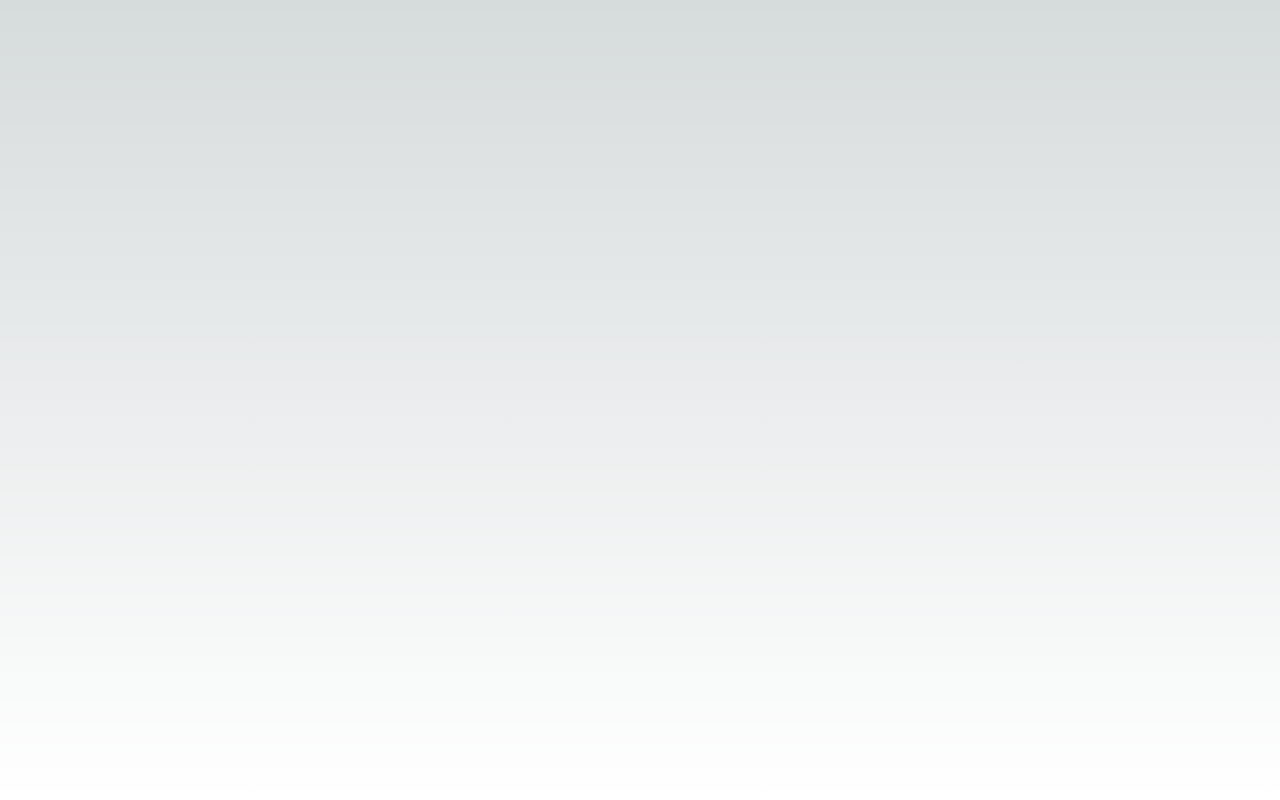
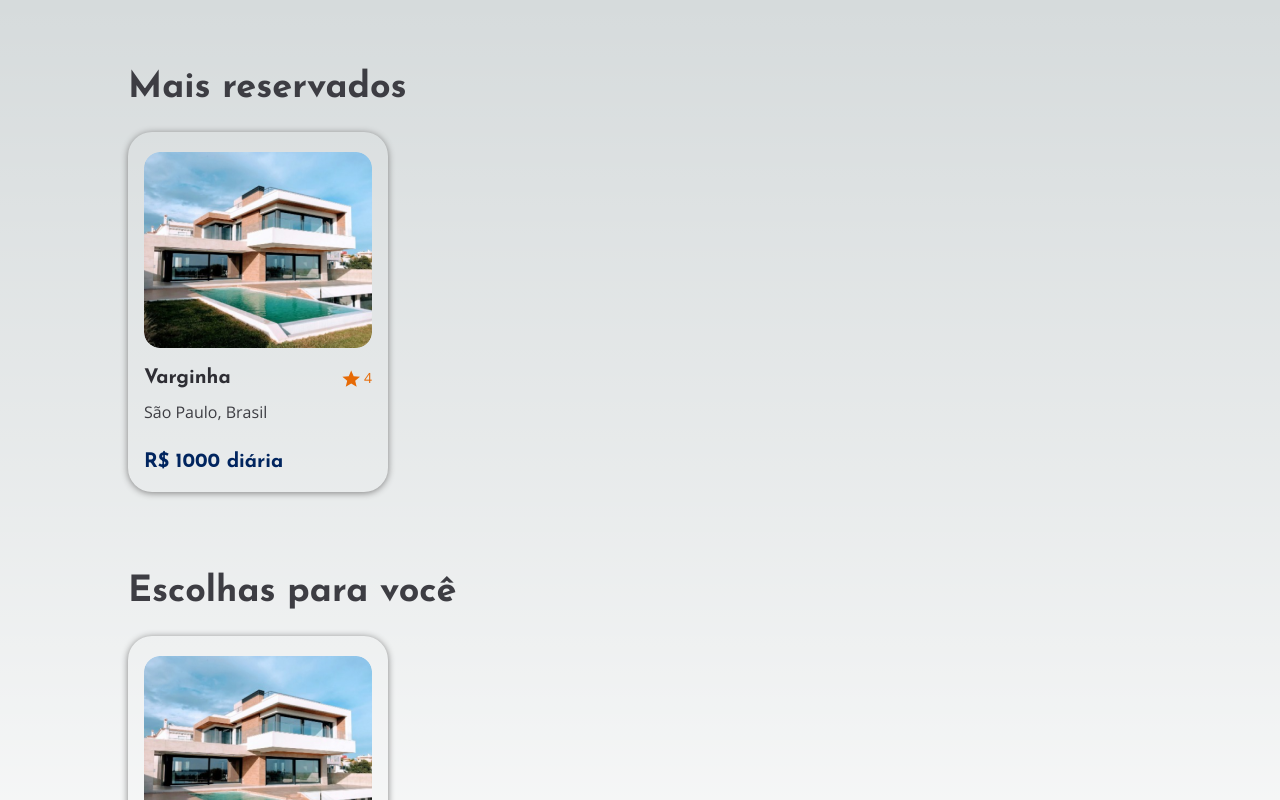
Before and after one commit to ADS2024-2-LocaEspaco/LocacaoEspacoFE, a Next.js app: page /homepage in a window 1280 px wide. Shown: the top 800 px of the page. Built offline with nearby package versions, Linux system fonts and the light colour scheme.

Commit message:
feat: component cardAd

```diff
--- a/src/pages/_app.tsx
+++ b/src/pages/_app.tsx
@@ -1,6 +1,12 @@
 import "@/styles/globals.css";
+import { josefin, openSans } from "@/styles/fonts";
+
 import type { AppProps } from "next/app";
 
 export default function App({ Component, pageProps }: AppProps) {
-  return <Component {...pageProps} />;
+  return (
+    <div className={`${josefin.variable} ${openSans.variable} font-body`}>
+      <Component {...pageProps} />
+    </div>
+  )
 }
--- /dev/null
+++ b/src/pages/homepage/components/cardAd.tsx
@@ -0,0 +1,40 @@
+import Image, { StaticImageData } from "next/image";
+
+import StarIcon from '../../../../public/icons/star_icon.svg'
+
+export interface CardAdProps {
+    image: StaticImageData
+    title: string
+    rating: number
+    city: string
+    country: string
+    value: number
+}
+
+export default function CardAd({ image, title, rating, city, country, value }: CardAdProps) {
+    return (
+        <div className="flex flex-col w-[260px] px-4 pt-5 pb-4 rounded-3xl hover:opacity-90 cursor-pointer shadow-[0px_1px_7.6px_0px_rgba(128,128,128,1)]">
+            <Image
+                src={image}
+                alt="Imagem do anúncio"
+                className="rounded-2xl"
+            />
+
+            <div className="flex justify-between mt-4">
+                <h4 className="font-title font-bold text-xl text-black-200">{title}</h4>
+
+                <div className="flex gap-1 justify-center items-center">
+                    <Image
+                        src={StarIcon}
+                        alt="Imagem do anúncio"
+                    />
+                    <p className="text-sm text-orange-400">{rating}</p>
+                </div>
+            </div>
+
+            <p className="mt-2 text-gray-400">{city}, {country}</p>
+
+            <span className="mt-6 block font-title font-bold text-xl text-blue-600">R$ {value} diária</span>
+        </div>
+    )
+};
--- a/src/pages/homepage/index.tsx
+++ b/src/pages/homepage/index.tsx
@@ -1,12 +1,45 @@
 import Image from "next/image";
 
-import Banner from '../../assets/banner.png'
-
+import AdImage from '../../assets/card.png'
+import CardAd, { CardAdProps } from "./components/cardAd";
+import { useState } from "react";
 
 export default function Homepage() {
+    const [ dataSectionMostReserved, setDataSectionMostReserved ] = useState<CardAdProps[]>([])
+
     return (
-        <main className="flex min-h-screen px-32 py-[68px]">
+        <main className="flex flex-col gap-20 min-h-screen px-32 py-[68px]">
             {/* <Image src={Banner} alt="Banner principal de anúncio" /> */}
+
+            <div className="space-y-6">
+                <h2 className="font-title font-bold text-4xl text-black-100">Mais reservados</h2>
+
+                <div className="flex gap-11">
+                    <CardAd
+                        image={AdImage}
+                        title="Varginha"
+                        city="São Paulo"
+                        country="Brasil"
+                        rating={4}
+                        value={1000}
+                    />
+                </div>
+            </div>
+
+            <div className="space-y-6">
+                <h2 className="font-title font-bold text-4xl text-black-100">Escolhas para você</h2>
+
+                <div className="flex gap-11">
+                    <CardAd
+                        image={AdImage}
+                        title="Varginha"
+                        city="São Paulo"
+                        country="Brasil"
+                        rating={4}
+                        value={1000}
+                    />
+                </div>
+            </div>
         </main>
     )
 }
--- a/src/pages/index.tsx
+++ b/src/pages/index.tsx
@@ -1,117 +1,15 @@
-import Image from "next/image";
-import { Inter } from "next/font/google";
 
-const inter = Inter({ subsets: ["latin"] });
 
 export default function Home() {
   return (
     <main
-      className={`flex min-h-screen flex-col items-center justify-between p-24 ${inter.className}`}
+      className={`flex flex-col min-h-screen bg-white`}
     >
-      <div className="z-10 max-w-5xl w-full items-center justify-between font-mono text-sm lg:flex">
-        <p className="fixed left-0 top-0 flex w-full justify-center border-b border-gray-300 bg-gradient-to-b from-zinc-200 pb-6 pt-8 backdrop-blur-2xl dark:border-neutral-800 dark:bg-zinc-800/30 dark:from-inherit lg:static lg:w-auto  lg:rounded-xl lg:border lg:bg-gray-200 lg:p-4 lg:dark:bg-zinc-800/30">
-          Get started by editing&nbsp;
-          <code className="font-mono font-bold">src/pages/index.tsx</code>
-        </p>
-        <div className="fixed bottom-0 left-0 flex h-48 w-full items-end justify-center bg-gradient-to-t from-white via-white dark:from-black dark:via-black lg:static lg:h-auto lg:w-auto lg:bg-none">
-          <a
-            className="pointer-events-none flex place-items-center gap-2 p-8 lg:pointer-events-auto lg:p-0"
-            href="https://vercel.com?utm_source=create-next-app&utm_medium=default-template-tw&utm_campaign=create-next-app"
-            target="_blank"
-            rel="noopener noreferrer"
-          >
-            By{" "}
-            <Image
-              src="/vercel.svg"
-              alt="Vercel Logo"
-              className="dark:invert"
-              width={100}
-              height={24}
-              priority
-            />
-          </a>
-        </div>
-      </div>
+      <h1 className="font-title text-5xl font-bold">Teste</h1>
+      <div className="font-body">
+        <h2 className="">Teste</h2>
+        <p className="">Lorem ipsum dolor sit amet consectetur adipisicing elit. Aspernatur commodi minima sunt quos vero cupiditate omnis distinctio sapiente, dolores nisi dignissimos architecto inventore est deleniti? Officiis eum cupiditate explicabo corporis.</p>
 
-      <div className="relative flex place-items-center before:absolute before:h-[300px] before:w-full sm:before:w-[480px] before:-translate-x-1/2 before:rounded-full before:bg-gradient-radial before:from-white before:to-transparent before:blur-2xl before:content-[''] after:absolute after:-z-20 after:h-[180px] after:w-full sm:after:w-[240px] after:translate-x-1/3 after:bg-gradient-conic after:from-sky-200 after:via-blue-200 after:blur-2xl after:content-[''] before:dark:bg-gradient-to-br before:dark:from-transparent before:dark:to-blue-700/10 after:dark:from-sky-900 after:dark:via-[#0141ff]/40 before:lg:h-[360px]">
-        <Image
-          className="relative dark:drop-shadow-[0_0_0.3rem_#ffffff70] dark:invert"
-          src="/next.svg"
-          alt="Next.js Logo"
-          width={180}
-          height={37}
-          priority
-        />
-      </div>
-
-      <div className="mb-32 grid text-center lg:max-w-5xl lg:w-full lg:mb-0 lg:grid-cols-4 lg:text-left">
-        <a
-          href="https://nextjs.org/docs?utm_source=create-next-app&utm_medium=default-template-tw&utm_campaign=create-next-app"
-          className="group rounded-lg border border-transparent px-5 py-4 transition-colors hover:border-gray-300 hover:bg-gray-100 hover:dark:border-neutral-700 hover:dark:bg-neutral-800/30"
-          target="_blank"
-          rel="noopener noreferrer"
-        >
-          <h2 className={`mb-3 text-2xl font-semibold`}>
-            Docs{" "}
-            <span className="inline-block transition-transform group-hover:translate-x-1 motion-reduce:transform-none">
-              -&gt;
-            </span>
-          </h2>
-          <p className={`m-0 max-w-[30ch] text-sm opacity-50`}>
-            Find in-depth information about Next.js features and API.
-          </p>
-        </a>
-
-        <a
-          href="https://nextjs.org/learn?utm_source=create-next-app&utm_medium=default-template-tw&utm_campaign=create-next-app"
-          className="group rounded-lg border border-transparent px-5 py-4 transition-colors hover:border-gray-300 hover:bg-gray-100 hover:dark:border-neutral-700 hover:dark:bg-neutral-800/30"
-          target="_blank"
-          rel="noopener noreferrer"
-        >
-          <h2 className={`mb-3 text-2xl font-semibold`}>
-            Learn{" "}
-            <span className="inline-block transition-transform group-hover:translate-x-1 motion-reduce:transform-none">
-              -&gt;
-            </span>
-          </h2>
-          <p className={`m-0 max-w-[30ch] text-sm opacity-50`}>
-            Learn about Next.js in an interactive course with&nbsp;quizzes!
-          </p>
-        </a>
-
-        <a
-          href="https://vercel.com/templates?framework=next.js&utm_source=create-next-app&utm_medium=default-template-tw&utm_campaign=create-next-app"
-          className="group rounded-lg border border-transparent px-5 py-4 transition-colors hover:border-gray-300 hover:bg-gray-100 hover:dark:border-neutral-700 hover:dark:bg-neutral-800/30"
-          target="_blank"
-          rel="noopener noreferrer"
-        >
-          <h2 className={`mb-3 text-2xl font-semibold`}>
-            Templates{" "}
-            <span className="inline-block transition-transform group-hover:translate-x-1 motion-reduce:transform-none">
-              -&gt;
-            </span>
-          </h2>
-          <p className={`m-0 max-w-[30ch] text-sm opacity-50`}>
-            Discover and deploy boilerplate example Next.js&nbsp;projects.
-          </p>
-        </a>
-
-        <a
-          href="https://vercel.com/new?utm_source=create-next-app&utm_medium=default-template-tw&utm_campaign=create-next-app"
-          className="group rounded-lg border border-transparent px-5 py-4 transition-colors hover:border-gray-300 hover:bg-gray-100 hover:dark:border-neutral-700 hover:dark:bg-neutral-800/30"
-          target="_blank"
-          rel="noopener noreferrer"
-        >
-          <h2 className={`mb-3 text-2xl font-semibold`}>
-            Deploy{" "}
-            <span className="inline-block transition-transform group-hover:translate-x-1 motion-reduce:transform-none">
-              -&gt;
-            </span>
-          </h2>
-          <p className={`m-0 max-w-[30ch] text-sm opacity-50 text-balance`}>
-            Instantly deploy your Next.js site to a shareable URL with Vercel.
-          </p>
-        </a>
       </div>
     </main>
   );
--- /dev/null
+++ b/src/styles/fonts.ts
@@ -0,0 +1,11 @@
+import { Josefin_Sans, Open_Sans } from "next/font/google";
+
+export const josefin = Josefin_Sans({
+  subsets: ["latin"],
+  variable: "--font-title",
+});
+
+export const openSans = Open_Sans({
+  subsets: ["latin"],
+  variable: "--font-body",
+});
--- a/tailwind.config.ts
+++ b/tailwind.config.ts
@@ -13,6 +13,60 @@ const config: Config = {
         "gradient-conic":
           "conic-gradient(from 180deg at 50% 50%, var(--tw-gradient-stops))",
       },
+      colors: {
+        white: '#F1F1F3',
+        black: {
+          100: '#3D3D43',
+          200: '#2E2E34',
+          300: '#1E1E1E',
+        },
+
+        blue: {
+          100: '#C8DDFE',
+          200: '#649EFC',
+          300: '#1E88EB',
+          400: '#1270B0',
+          500: '#034DC3',
+          600: '#01255F',
+        },
+
+        orange: {
+          100: '#FFD7B8',
+          200: '#FF9A4D',
+          300: '#FF6F00',
+          400: '#E66A05',
+        },
+
+        gray: {
+          100: '#C9C9CF',
+          200: '#A1A1AA',
+          300: '#797986',
+          400: '#3D3D43',
+        },
+
+        red: {
+          100: '#FCC0C0',
+          200: '#F76E6E',
+          300: '#EA2E2E',
+          400: '#BA1212',
+          500: '#750B0B',
+        },
+
+        yellow: {
+          100: '#FEF2C3',
+          200: '#FCDC5F',
+          300: '#FACC15',
+          400: '#D7AD05',
+          500: '#A48404',
+        }
+      },
+      fontFamily: {
+        title: 'var(--font-title)',
+        body: 'var(--font-body)'
+      },
+      fontSize: {
+        '5xl': '42px'
+      }
     },
   },
   plugins: [],
```
Also changed, not shown: public/icons/star_icon.svg (added), src/assets/card.png (added).
